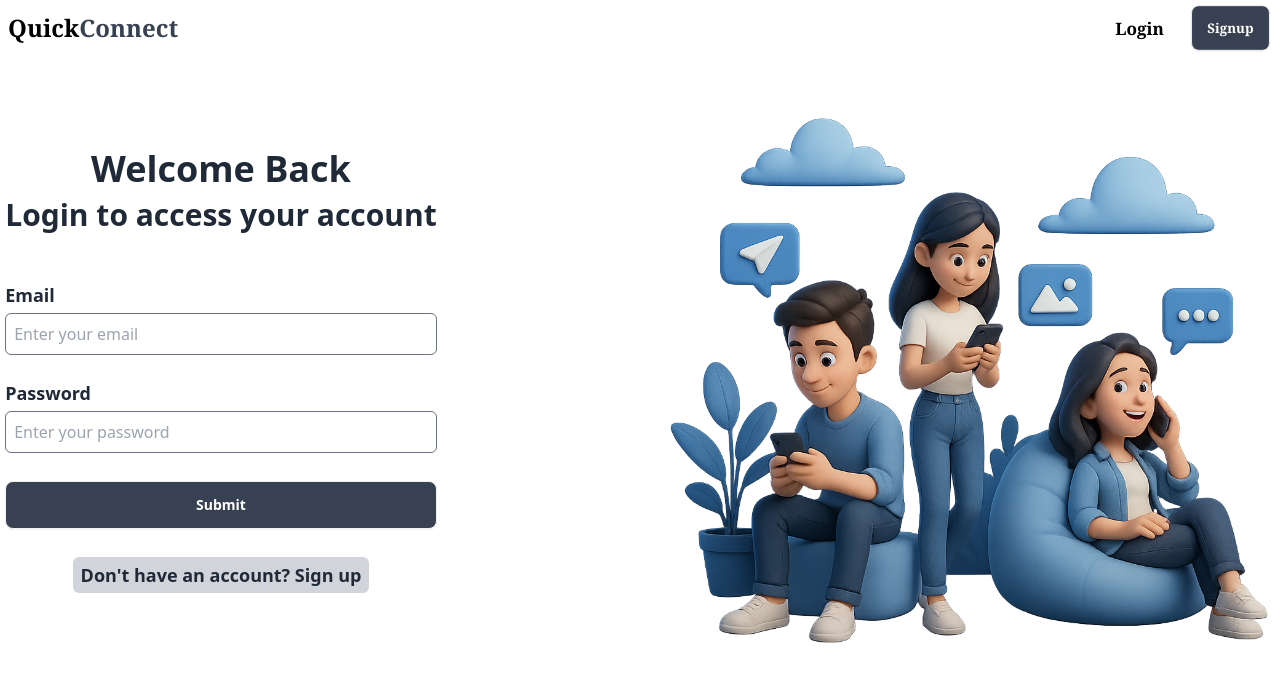
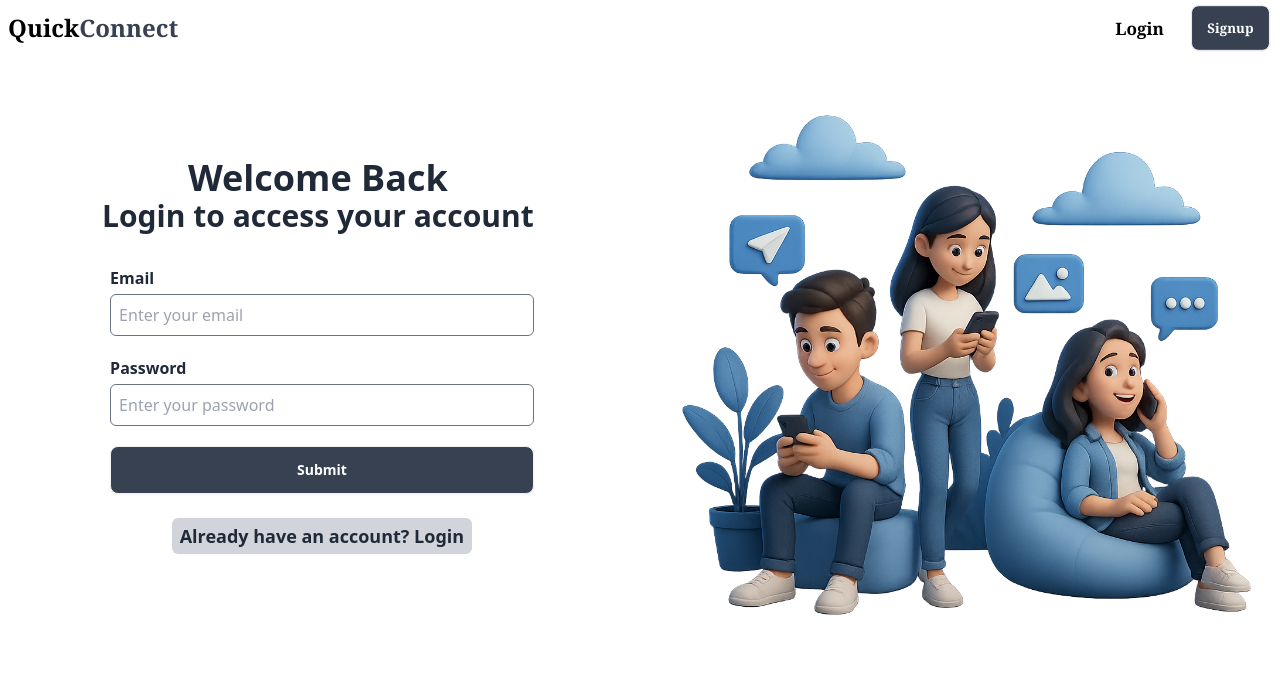
Before and after one commit to akshitahuja2022/Quick_Connect, a React (Vite) app in the folder frontend/: page /login in a window 1280 px wide. Shown: the top 682 px of the page. Built offline with nearby package versions, Linux system fonts and the light colour scheme.

Commit message:
Changes in Code

```diff
--- a/frontend/src/App.jsx
+++ b/frontend/src/App.jsx
@@ -1,18 +1,19 @@
 import React from "react";
-import { Routes, Route } from "react-router-dom";
+import { Routes, Route, Navigate } from "react-router-dom";
 import { ToastContainer } from "react-toastify";
 import Login from "./pages/Login";
 import SignUp from "./pages/SignUp";
 import ChatPage from "./pages/ChatPage";
 import Navbar from "./components/Navbar";
+
 const App = () => {
   return (
     <>
       <Navbar />
       <Routes>
+        <Route path="/chatPage" element={<ChatPage />} />
         <Route path="/login" element={<Login />} />
         <Route path="/signup" element={<SignUp />} />
-        <Route path="/chatPage" element={<ChatPage />} />
       </Routes>
       <ToastContainer />
     </>
--- a/frontend/src/pages/Login.jsx
+++ b/frontend/src/pages/Login.jsx
@@ -59,37 +59,41 @@ const Login = () => {
   };
 
   return (
-    <div className="flex flex-row items-center justify-center gap-52">
-      <div>
-        <div className="font-bold text-center">
-          <h2 className="text-4xl">Welcome Back</h2>
-          <p className="text-3xl py-2">Login to access your account</p>
+    <div className="flex items-center justify-around">
+      <div className="m-auto md:m-20 mt-20">
+        <div className="text-center font-bold">
+          <h2 className="text-3xl sm:text-4xl lg:text-4xl">
+            Welcome Back
+          </h2>
+          <p className="text-2xl sm:text-3xl lg:text-3xl">
+            Login to access your account
+          </p>
         </div>
-        <div className="mt-10">
+        <div className="mt-10 lg:mt-8 ml-2">
           <form
             onSubmit={handleSubmit}
             autoComplete="off"
             className="flex flex-col gap-5"
           >
             <div>
-              <label className="block text-lg font-bold" htmlFor="email">
+              <label className="block font-bold" htmlFor="email">
                 Email
               </label>
               <input
-                type="text"
+                type="email"
                 name="email"
                 value={formData.email}
                 onChange={handleChange}
-                className="w-full border border-gray-500 px-2 py-2 mt-1 rounded-md"
+                className="w-full sm:w-400 border border-gray-500 px-2 py-2 mt-1 rounded-md"
                 placeholder="Enter your email"
               />
             </div>
-            <div className="mt-1">
-              <label className="block text-lg font-bold" htmlFor="password">
+            <div>
+              <label className="block font-bold" htmlFor="password">
                 Password
               </label>
               <input
-                type="text"
+                type="password"
                 name="password"
                 value={formData.password}
                 onChange={handleChange}
@@ -98,23 +102,27 @@ const Login = () => {
               />
             </div>
 
-            <div className="mt-2">
+            <div className="">
               <button className="w-full btn text-white bg-gray-700 hover:btn-accent font-bold">
                 Submit
               </button>
             </div>
 
             <div
-              onClick={() => navigate("/signup")}
-              className="m-auto mt-2 bg-gray-300 px-2 py-1 cursor-pointer text-lg font-semibold rounded-md"
+              onClick={() => navigate("/login")}
+              className="m-auto mt-1 bg-gray-300 px-2 py-1 cursor-pointer text-lg md:text-sm lg:text-lg md:py-2 lg:py-1 font-semibold rounded-md"
             >
-              Don't have an account? Sign up{" "}
+              Already have an account? Login{" "}
             </div>
           </form>
         </div>
       </div>
       <div>
-        <img src="/login.png" className="w-[100%] h-[630px]" alt="login" />
+        <img
+          src="/login.png"
+          className="hidden md:block md:w-full h-[600px] lg:w-full"
+          alt="signup"
+        />
       </div>
     </div>
   );
--- a/frontend/src/pages/SignUp.jsx
+++ b/frontend/src/pages/SignUp.jsx
@@ -69,20 +69,20 @@ const SignUp = () => {
   };
 
   return (
-    <div className="flex flex-row items-center justify-center gap-52">
-      <div>
-        <div className="font-bold text-center">
-          <h2 className="text-4xl">Create Account</h2>
-          <p className="text-3xl py-2">Sign up for a new account</p>
+    <div className="flex items-center justify-around">
+      <div className="m-auto md:m-20 mt-20">
+        <div className="text-center font-bold">
+          <h2 className="text-3xl sm:text-4xl md:text-3xl lg:text-4xl">Create Account</h2>
+          <p className="text-2xl sm:text-3xl md:text-2xl lg:text-3xl">Sign up for a new account</p>
         </div>
-        <div className="mt-8">
+        <div className="mt-10 lg:mt-5 ml-5">
           <form
             onSubmit={handleSubmit}
             autoComplete="off"
             className="flex flex-col gap-5"
           >
             <div>
-              <label className="block text-lg font-bold" htmlFor="fullName">
+              <label className="block font-bold" htmlFor="fullName">
                 Full Name
               </label>
               <input
@@ -95,7 +95,7 @@ const SignUp = () => {
               />
             </div>
             <div>
-              <label className="block text-lg font-bold" htmlFor="email">
+              <label className="block font-bold" htmlFor="email">
                 Email
               </label>
               <input
@@ -103,12 +103,12 @@ const SignUp = () => {
                 name="email"
                 value={formData.email}
                 onChange={handleChange}
-                className="w-full border border-gray-500 px-2 py-2 mt-1 rounded-md"
+                className="w-full sm:w-400 border border-gray-500 px-2 py-2 mt-1 rounded-md"
                 placeholder="Enter your email"
               />
             </div>
             <div>
-              <label className="block text-lg font-bold" htmlFor="password">
+              <label className="block font-bold" htmlFor="password">
                 Password
               </label>
               <input
@@ -121,7 +121,7 @@ const SignUp = () => {
               />
             </div>
 
-            <div className="mt-1">
+            <div className="">
               <button className="w-full btn text-white bg-gray-700 hover:btn-accent font-bold">
                 Submit
               </button>
@@ -129,7 +129,7 @@ const SignUp = () => {
 
             <div
               onClick={() => navigate("/login")}
-              className="m-auto mt-2 bg-gray-300 px-2 py-1 cursor-pointer text-lg font-semibold rounded-md"
+              className="m-auto mt-1 bg-gray-300 px-2 py-1 cursor-pointer text-lg md:text-sm lg:text-lg md:py-2 lg:py-1 font-semibold rounded-md"
             >
               Already have an account? Login{" "}
             </div>
@@ -137,7 +137,11 @@ const SignUp = () => {
         </div>
       </div>
       <div>
-        <img src="/signup.png" className="w-[100%] h-[630px]" alt="signup" />
+        <img
+          src="/signup.png"
+          className="hidden md:block md:w-full h-[600px] lg:w-full"
+          alt="signup"
+        />
       </div>
     </div>
   );
```
